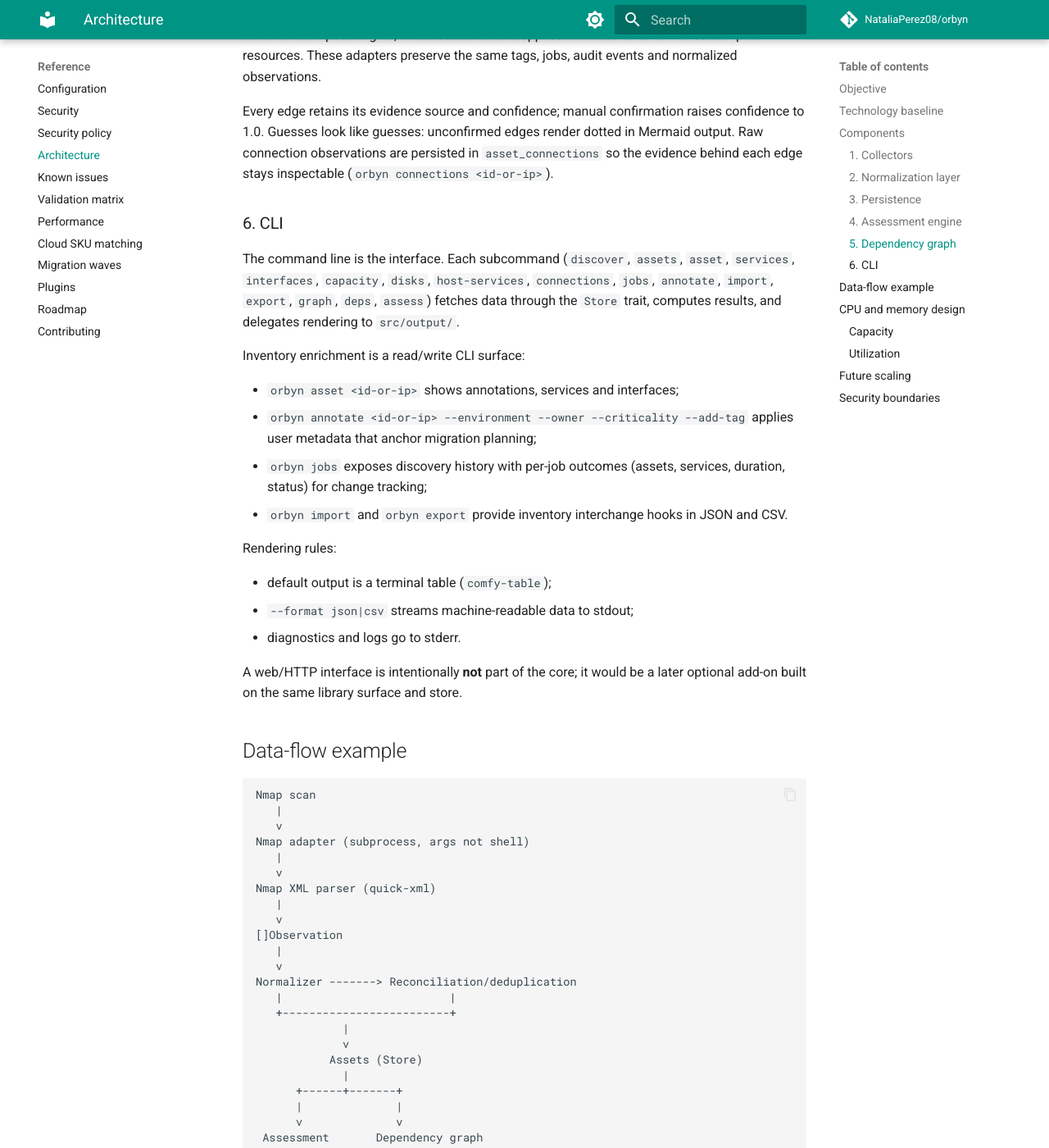
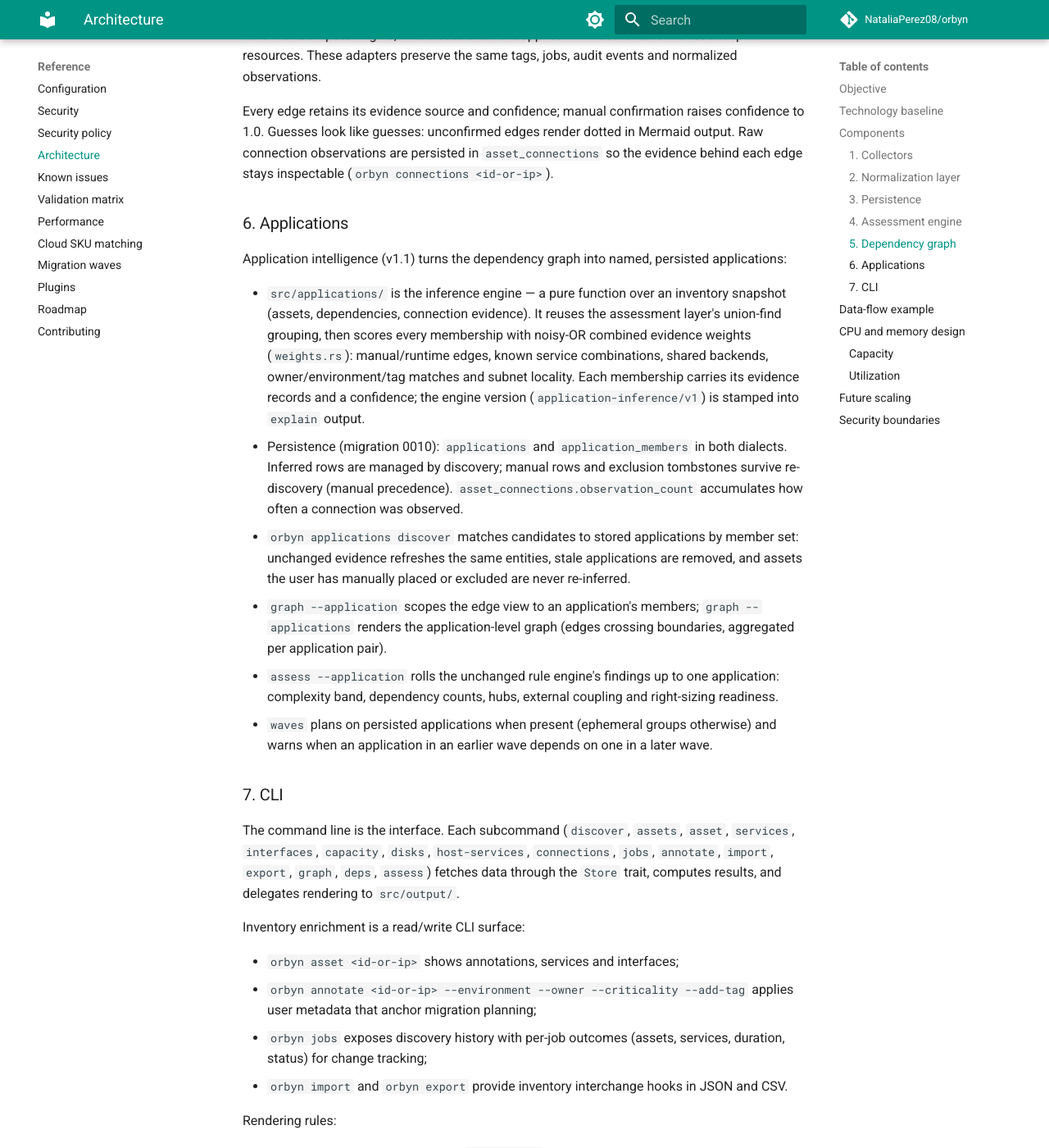
Before and after one commit to NataliaPerez08/orbyn, an MkDocs documentation site: the page built from docs/ARCHITECTURE.md, in a window 1280 px wide and 1400 px high, scrolled down 5891 px. Shown: the whole window at 82% size. Built offline with MkDocs 1.6.1 and Material for MkDocs 9.7.7, drawn with Linux system fonts in a browser that asks for light colours; comment, search, counter and statistics services are not loaded.

Commit message:
docs: application intelligence in architecture, cli and waves guides (v1.1 applications, step 12)

```diff
--- a/docs/ARCHITECTURE.md
+++ b/docs/ARCHITECTURE.md
@@ -263,7 +263,39 @@ dotted in Mermaid output. Raw connection observations are persisted in
 `asset_connections` so the evidence behind each edge stays inspectable
 (`orbyn connections <id-or-ip>`).
 
-### 6. CLI
+### 6. Applications
+
+Application intelligence (v1.1) turns the dependency graph into named,
+persisted applications:
+
+- `src/applications/` is the inference engine — a pure function over an
+  inventory snapshot (assets, dependencies, connection evidence). It
+  reuses the assessment layer's union-find grouping, then scores every
+  membership with noisy-OR combined evidence weights (`weights.rs`):
+  manual/runtime edges, known service combinations, shared backends,
+  owner/environment/tag matches and subnet locality. Each membership
+  carries its evidence records and a confidence; the engine version
+  (`application-inference/v1`) is stamped into `explain` output.
+- Persistence (migration 0010): `applications` and `application_members`
+  in both dialects. Inferred rows are managed by discovery; manual rows
+  and exclusion tombstones survive re-discovery (manual precedence).
+  `asset_connections.observation_count` accumulates how often a
+  connection was observed.
+- `orbyn applications discover` matches candidates to stored
+  applications by member set: unchanged evidence refreshes the same
+  entities, stale applications are removed, and assets the user has
+  manually placed or excluded are never re-inferred.
+- `graph --application` scopes the edge view to an application's
+  members; `graph --applications` renders the application-level graph
+  (edges crossing boundaries, aggregated per application pair).
+- `assess --application` rolls the unchanged rule engine's findings up
+  to one application: complexity band, dependency counts, hubs, external
+  coupling and right-sizing readiness.
+- `waves` plans on persisted applications when present (ephemeral groups
+  otherwise) and warns when an application in an earlier wave depends on
+  one in a later wave.
+
+### 7. CLI
 
 The command line is the interface. Each subcommand (`discover`, `assets`,
 `asset`, `services`, `interfaces`, `capacity`, `disks`, `host-services`,
```
Also changed, not shown: docs/cli.md (+26 -4 lines), docs/waves.md (+12 -0 lines).
